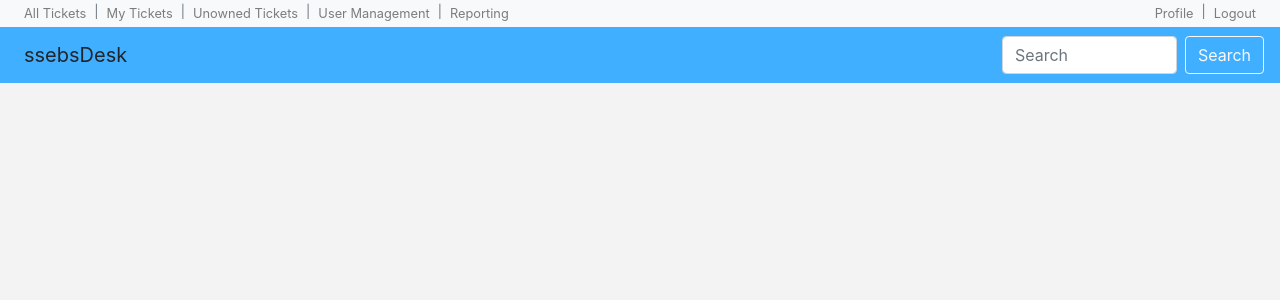
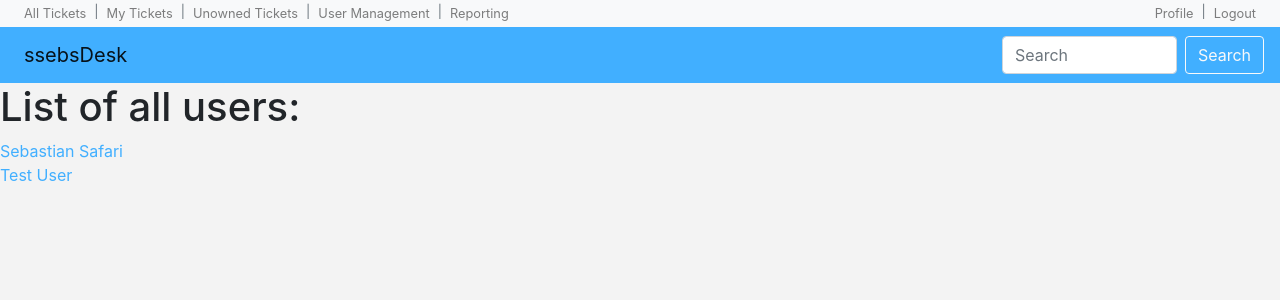
Before and after one commit to ssebs/ssebs-desk, a React (Create React App) app: page /users in a window 1280 px wide. Shown: the top 300 px of the page. Built offline with nearby package versions, Linux system fonts and the light colour scheme; data requests are answered from the project's data file.

Commit message:
users route

```diff
--- a/src/App.jsx
+++ b/src/App.jsx
@@ -1,19 +1,25 @@
 import React from "react";
-import { BrowserRouter, Route } from "react-router-dom";
+import { BrowserRouter, Route, Switch } from "react-router-dom";
 
 import Header from "./components/Header";
 import Home from "./components/Home";
 import Ticket from "./components/Ticket";
+import Users from "./components/User";
 
 const App = () => {
     return (
-        <>
+        <BrowserRouter>
             <Header />
-            <BrowserRouter>
-                <Route exact path="/" component={Home} />
-                <Route path="/ticket/:id" component={Ticket} />
-            </BrowserRouter>
-        </>
+            <Route exact path="/" component={Home} />
+            <Route path="/ticket/:id" component={Ticket} />
+
+            <Switch>
+                <Route exact path="/users" component={Users} />
+                <Route exact path="/users/:id" component={Users} />
+                <Route exact path="/users/me" component={Users} />
+                <Route exact path="/users/logout" component={Users} />
+            </Switch>
+        </BrowserRouter>
     );
 };
 
--- a/src/components/Header.jsx
+++ b/src/components/Header.jsx
@@ -1,4 +1,5 @@
 import React from "react";
+import {Link} from "react-router-dom"
 
 const NavSeperator = () => (
     <div className="nav-item py-1 text-muted" style={{ lineHeight: "1rem" }}>
@@ -15,40 +16,40 @@ const Header = () => {
             >
                 <div className="container px-0" style={{ maxWidth: "1280px" }}>
                     <div className="navbar-nav mr-auto">
-                        <a className="nav-item nav-link py-1" href="/#">
+                        <Link className="nav-item nav-link py-1" to="/">
                             All Tickets
-                        </a>
+                        </Link>
                         <NavSeperator />
-                        <a className="nav-item nav-link py-1" href="/#">
+                        <Link className="nav-item nav-link py-1" to="/">
                             My Tickets
-                        </a>
+                        </Link>
                         <NavSeperator />
-                        <a className="nav-item nav-link py-1" href="/#">
+                        <Link className="nav-item nav-link py-1" to="/">
                             Unowned Tickets
-                        </a>
+                        </Link>
                         <NavSeperator />
-                        <a className="nav-item nav-link py-1" href="/#">
+                        <Link className="nav-item nav-link py-1" to="/users">
                             User Management
-                        </a>
+                        </Link>
                         <NavSeperator />
-                        <a className="nav-item nav-link py-1" href="/#">
+                        <Link className="nav-item nav-link py-1" to="/reports">
                             Reporting
-                        </a>
+                        </Link>
                     </div>
                     <div className="navbar-nav ml-auto">
-                        <a className="nav-item nav-link py-1" href="/#">
+                        <Link className="nav-item nav-link py-1" to="/users/me">
                             Profile
-                        </a>
+                        </Link>
                         <NavSeperator />
-                        <a className="nav-item nav-link py-1" href="/#">
+                        <Link className="nav-item nav-link py-1" to="/users/logout">
                             Logout
-                        </a>
+                        </Link>
                     </div>
                 </div>
             </nav>
             <nav className="navbar navbar-expand-sm navbar-light bg-primary justify-content-between">
             <div className="container px-0 ml-auto" style={{ maxWidth: "1280px" }}>
-                    <a className="nav-item nav-link navbar-brand">ssebsDesk</a>
+                    <Link className="nav-item nav-link navbar-brand" to="/">ssebsDesk</Link>
                     <div className="navbar-nav">
                         <form className="form-inline">
                             <input
--- a/src/components/Home/index.jsx
+++ b/src/components/Home/index.jsx
@@ -3,25 +3,6 @@ import { withRouter } from "react-router-dom";
 import FilterBox from "./FilterBox";
 import Sidebar from "./Sidebar";
 import TicketList from "../Ticket/TicketList";
-
-let sampleAllTickets = [];
-let sampleMyTickets = [];
-for (let i = 0; i < 12; i++) {
-    const tmpTik = {
-        id: i,
-        subject: `Pls help me num${i}`,
-        body:
-            "Help pls Exercitation ea quis ipsum velit reprehenderit quis incididunt exercitation aliqua ipsum ex voluptate officia occaecat.",
-        requestor: "Test User",
-        owner: 1,
-        status: "open",
-        comments: []
-    };
-    if (i < 6) {
-        sampleMyTickets.push(tmpTik);
-    }
-    sampleAllTickets.push(tmpTik);
-}
 
 const Home = props => {
     const [myTickets, setMyTickets] = useState(null);
--- /dev/null
+++ b/src/components/User/index.jsx
@@ -0,0 +1,32 @@
+import React, { useState, useEffect } from "react";
+import { Link } from "react-router-dom";
+
+const Users = () => {
+    const [users, setUsers] = useState(null);
+
+    useEffect(() => {
+        // Get users
+        fetch(`http://localhost:3005/users`)
+            .then(resp => resp.json())
+            .then(resp => {
+                setUsers(resp);
+            });
+    }, []);
+
+    return (
+        <div>
+            <h1>List of all users:</h1>
+            {users &&
+                users.map(user => {
+                    const usrLink = `/user/${user.id}`;
+                    return (
+                        <Link to={usrLink} key={user.id} className="d-block">
+                            {user.name}
+                        </Link>
+                    );
+                })}
+        </div>
+    );
+};
+
+export default Users;
```
